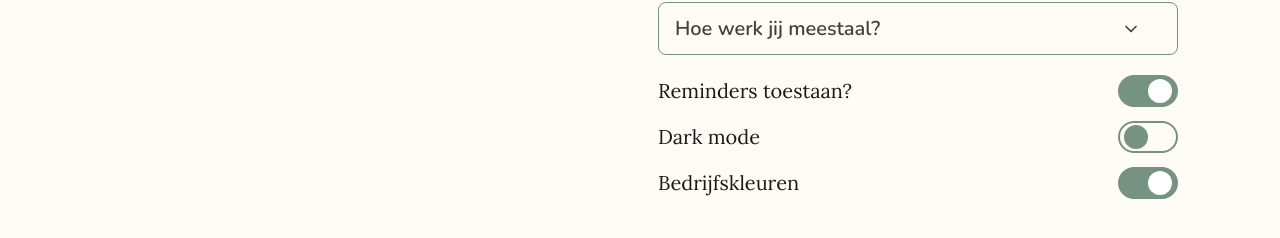
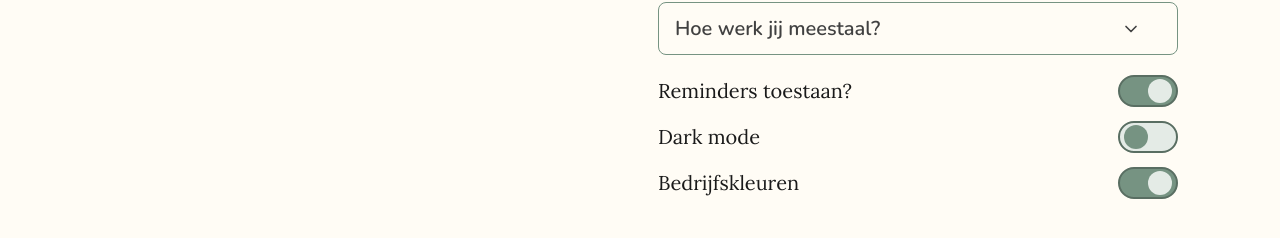
Before and after one commit to sampittois/Re-Mind_App_Individueel, a React (Vite) app in the folder stress-app/frontend/: page / in a window 1280 px wide. Both pictures are taken after a click on the button 1230 px from the left and 31 px from the top of the page. Shown: the part 580-818 px from the top of the page. Built offline with nearby package versions, Linux system fonts and the light colour scheme.

Commit message:
style: update toggle switch styles for improved hover and active states
Co-authored-by: Copilot <copilot@github.com>

```diff
--- a/stress-app/frontend/src/styles/settings.css
+++ b/stress-app/frontend/src/styles/settings.css
@@ -181,18 +181,26 @@ option:hover {
   position: relative;
   width: 60px;
   height: 32px;
-  border: 2px solid var(--primary, #769382);
+  border: 2px solid var(--primary-dark);
   border-radius: 16px;
-  background: transparent;
+  background: var(--highlight-light);
   cursor: pointer;
   padding: 2px;
   display: flex;
   align-items: center;
-  transition: background-color 200ms ease;
+  transition: background-color 200ms ease, border-color 200ms ease;
+}
+
+.toggle-switch:hover:not(:disabled):not(.disabled) {
+  border-color: var(--primary-dark);
 }
 
 .toggle-switch.active {
-  background: var(--primary, #769382);
+  background: var(--primary);
+}
+
+.toggle-switch.active:hover:not(:disabled):not(.disabled) {
+  background: var(--primary-dark);
 }
 
 .toggle-thumb {
@@ -200,12 +208,31 @@ option:hover {
   width: 24px;
   height: 24px;
   border-radius: 50%;
-  background: var(--primary, #769382);
+  background: var(--primary);
   left: 4px;
   transition: left 200ms ease;
 }
 
+.toggle-switch:hover:not(:disabled):not(.disabled) .toggle-thumb {
+  background: var(--primary-dark);
+}
+
 .toggle-switch.active .toggle-thumb {
   left: calc(100% - 28px);
-  background: white;
+  background: var(--highlight-light);
 }
+
+.toggle-switch.active:hover:not(:disabled):not(.disabled) .toggle-thumb {
+  background: var(--highlight-light);
+}
+
+.toggle-switch:disabled,
+.toggle-switch.disabled {
+  background: var(--border);
+  cursor: not-allowed;
+}
+
+.toggle-switch:disabled .toggle-thumb,
+.toggle-switch.disabled .toggle-thumb {
+  background: var(--background);
+}
```
